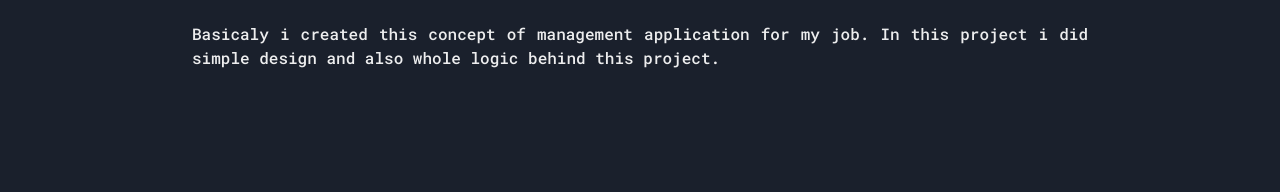
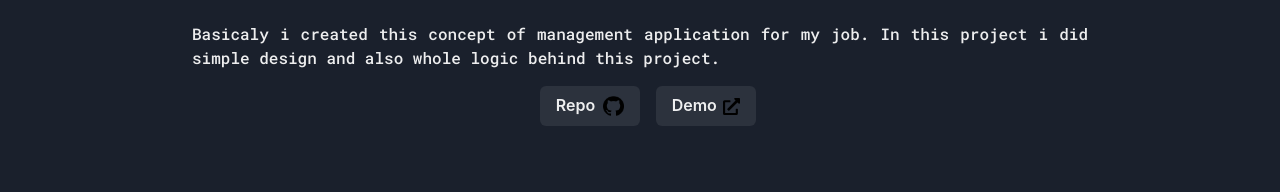
Before and after one commit to Asajco/portfolio_new, a React (Create React App) app: page /projects in a window 1280 px wide. Shown: the part 587-779 px from the top of the page. Built offline with nearby package versions, Linux system fonts and the light colour scheme; a web font is replaced by a local one.

Commit message:
added project

```diff
--- a/package.json
+++ b/package.json
@@ -23,6 +23,7 @@
     "react-chrono": "^2.2.2",
     "react-dom": "^18.2.0",
     "react-hook-form": "^7.43.8",
+    "react-icons": "^4.12.0",
     "react-infinite-scroller": "^1.2.6",
     "react-lazy-load-image-component": "^1.5.6",
     "react-router-dom": "^6.9.0",
--- a/src/pages/Projects.js
+++ b/src/pages/Projects.js
@@ -10,6 +10,7 @@ import {
 } from '@chakra-ui/react'
 import { motion } from 'framer-motion'
 import { LazyLoadImage } from 'react-lazy-load-image-component'
+import { FaExternalLinkAlt } from 'react-icons/fa'
 import github from '../assets/github.png'
 import viewtown from '../assets/viewtown.png'
 import autocentrum from '../assets/autocentrum.png'
@@ -88,7 +89,7 @@ function Projects() {
             <Text textAlign="justify" fontFamily="Roboto Mono">
               {item.jobDesription}
             </Text>
-
+            <Flex alignItems="center">
               {item.repo !== '' ? (
                 <Button m="1rem">
                   <Link href={item.repo} target="_blank" mr="0.5rem">
@@ -97,6 +98,20 @@ function Projects() {
                   <LazyLoadImage src={github} width="20.4rem" />
                 </Button>
               ) : null}
+              {item.demo && (
+                <Button displa>
+                  <Link
+                    href={item.demo}
+                    target="_blank"
+                    display="flex"
+                    alignItems="center"
+                  >
+                    <Text mr="0.4rem">Demo</Text>
+                    <FaExternalLinkAlt size={17} color="black" />
+                  </Link>
+                </Button>
+              )}
+            </Flex>
           </Flex>
         )
       })}
--- a/src/projects.js
+++ b/src/projects.js
@@ -7,7 +7,8 @@ export const projects = [
     jobDesription:
       'Basicaly i created this concept of management application for my job. In this project i did simple design and also whole logic behind this project.',
     tech: 'React Firebase ChakraUI',
-    repo: '',
+    repo: 'https://github.com/Asajco/manageIt_demo/tree/main',
+    demo: 'https://asajco.github.io/manageIt_demo/',
   },
   {
     name: 'Autocentrum',
```
Also changed, not shown: 2 other files (tests, documents, lock files or other folders). Lines whose indentation alone changed are shown as unchanged.
